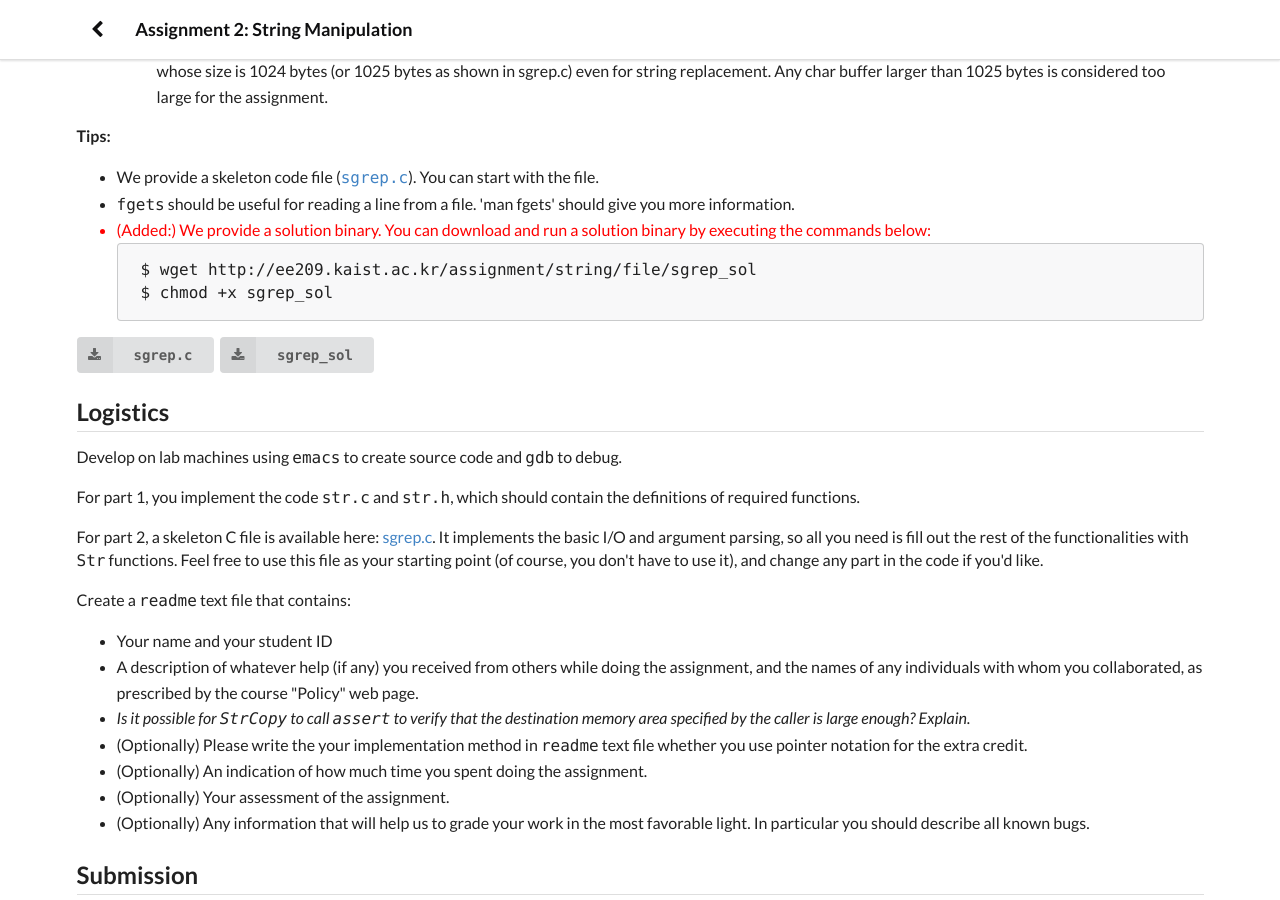
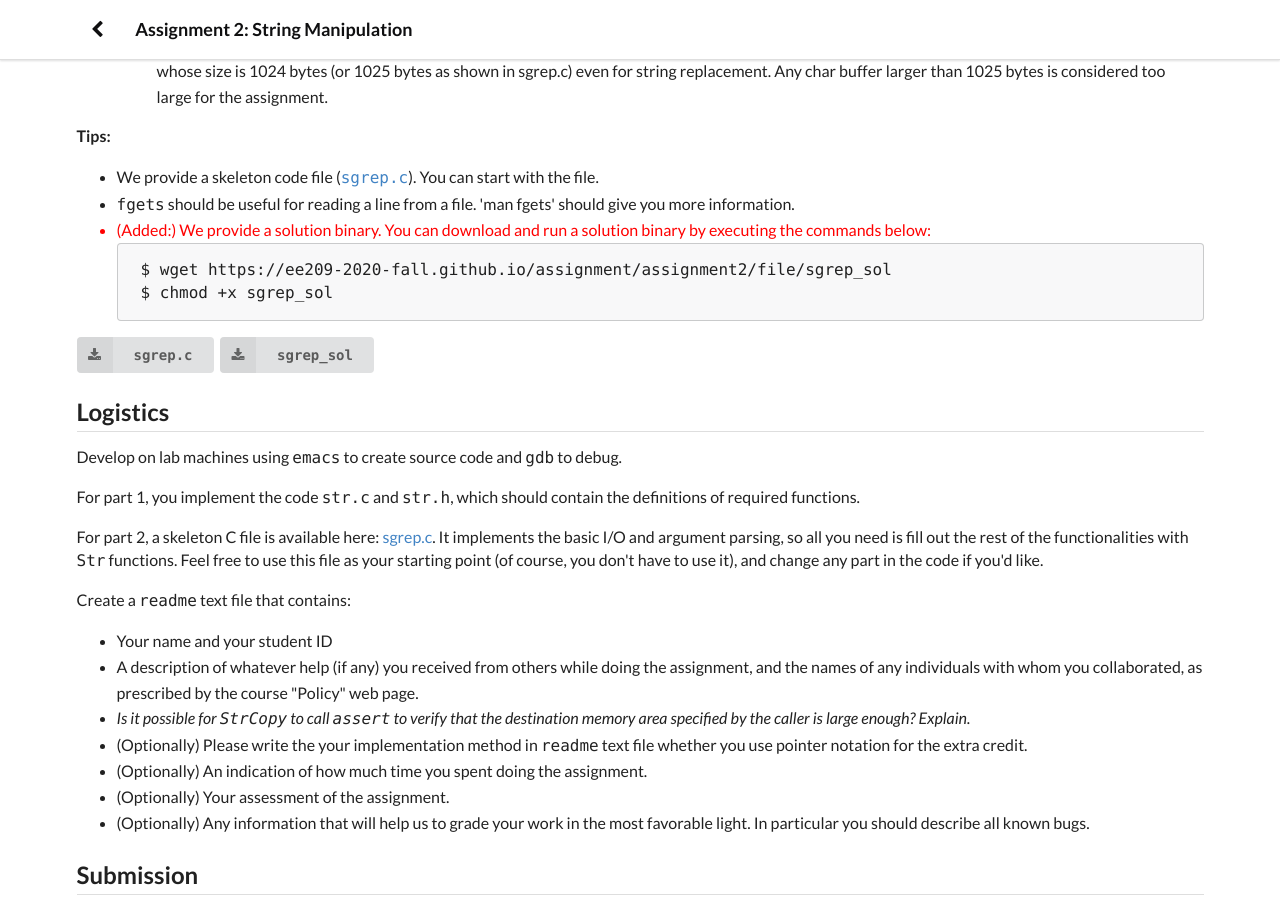
Before and after one commit to ee209-2020-fall/ee209-2020-fall, a Jekyll site: the page assignment/assignment2/stringfile.html, which Jekyll copies as it is, in a window 1280 px wide and 900 px high, scrolled down 5031 px. Built offline with Jekyll 4.4.1, drawn with Linux system fonts in a browser that asks for light colours; some of the changed lines change nothing that is shown.

Commit message:
change sgrep_sol

```diff
--- a/assignment/assignment2/stringfile.html
+++ b/assignment/assignment2/stringfile.html
@@ -431,7 +431,7 @@ microsoft.txt@19:became Alphabet's leading subsidiary, as well as the parent for
     <li style="color:red ;"> (Added:) We provide a solution binary. You can download and run a solution binary by executing the commands below:
 
         <div class="ui message" style="overflow-x: auto">
-        <pre>$ wget http://ee209.kaist.ac.kr/assignment/string/file/sgrep_sol
+        <pre>$ wget https://ee209-2020-fall.github.io/assignment/assignment2/file/sgrep_sol
 $ chmod +x sgrep_sol</pre>
         </div>
     </li>
```
Also changed, not shown: 1 other file.
